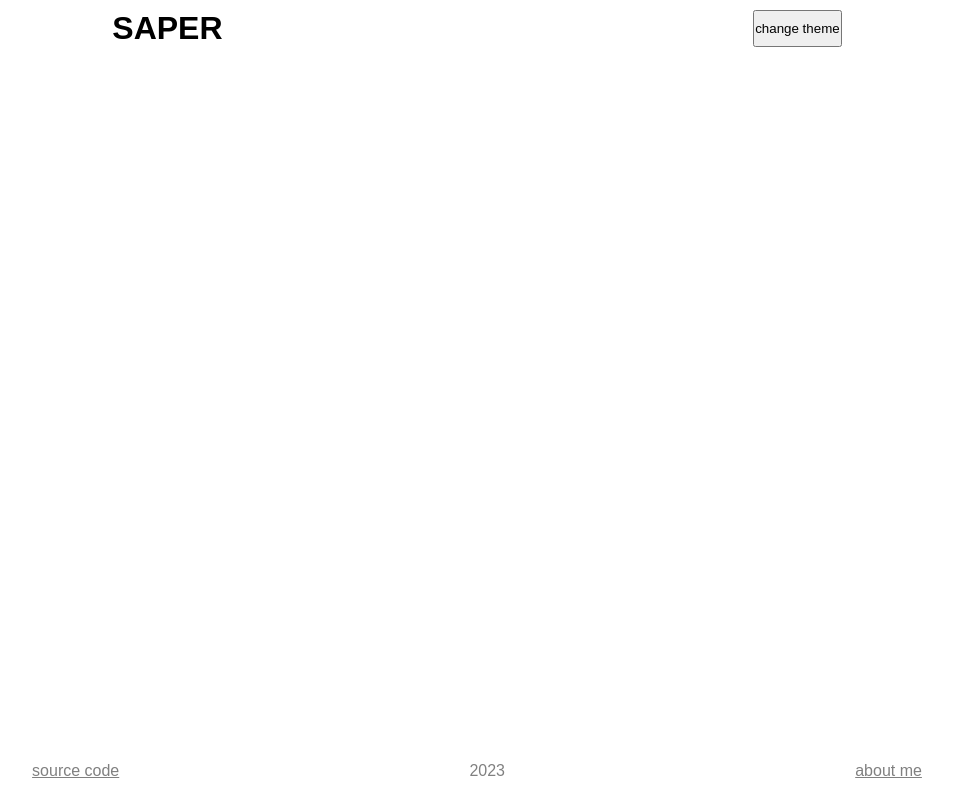
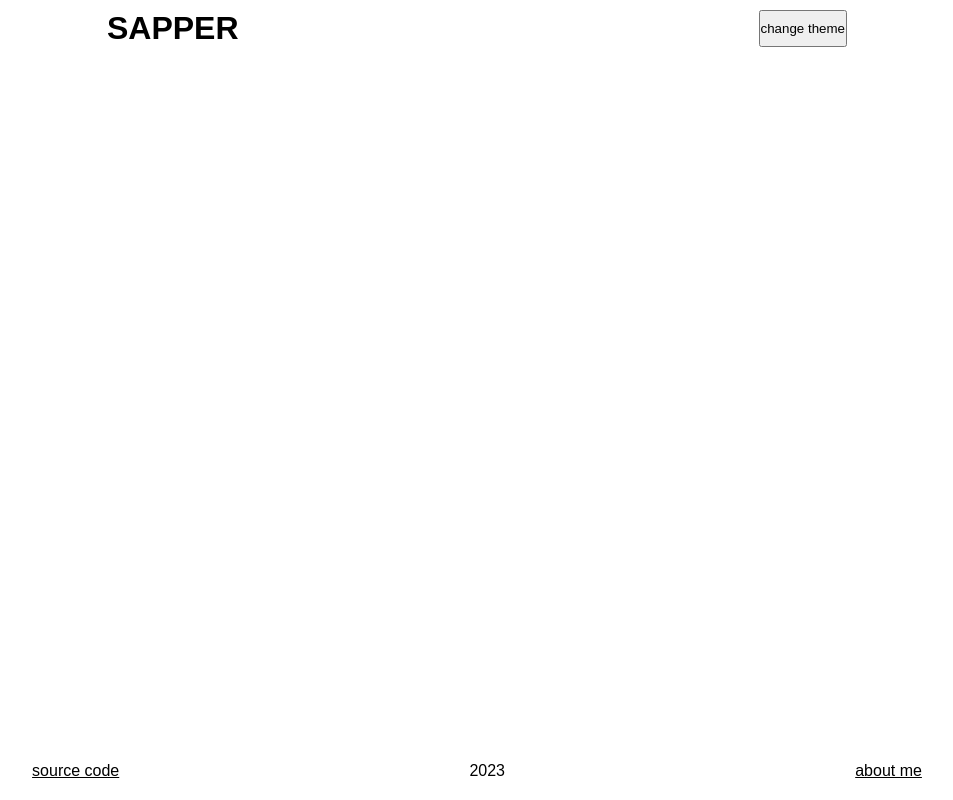
Before and after one commit to Vetapteka/sapper_game, a React (Create React App) app: page / in a window 1280 px wide. Shown: the whole page, without its empty margins (163-1116 px from the left). Built offline with nearby package versions, Linux system fonts and the light colour scheme.

Commit message:
improve layout

```diff
--- a/src/components/layout/Container.ts
+++ b/src/components/layout/Container.ts
@@ -1,6 +1,8 @@
 import styled from 'styled-components';
+import { CONTENT_WIDTH } from '../../styles/global';
 
 export const Container = styled.div`
     margin: 0 auto;
     padding: 10px;
+    max-width: ${CONTENT_WIDTH};
 `;
--- a/src/components/layout/Footer.tsx
+++ b/src/components/layout/Footer.tsx
@@ -1,3 +1,4 @@
+import React from 'react';
 import { Container } from './Container';
 import styled from 'styled-components';
 import { CODE_URL, GIT_URL } from '../../global';
@@ -11,13 +12,13 @@ const Content = styled.div`
     padding: 10px;
     border-radius: 10px;
     justify-content: space-around;
-    color: grey;
+    color: black;
 `;
 
 const Link = styled.a`
     color: inherit;
 `;
-const Footer = () => {
+const Footer: React.FC = () => {
     return (
         <StyledFooter>
             <Container>
--- a/src/components/layout/Header.tsx
+++ b/src/components/layout/Header.tsx
@@ -6,12 +6,12 @@ const Content = styled.div`
     justify-content: space-around;
 `;
 
-const Header = () => {
+const Header: React.FC = () => {
     return (
         <header>
             <Container>
                 <Content>
-                    <h1>SAPER</h1>
+                    <h1>SAPPER</h1>
                     <button>change theme</button>
                 </Content>
             </Container>
--- a/src/components/layout/Layout.tsx
+++ b/src/components/layout/Layout.tsx
@@ -2,7 +2,7 @@ import { ReactNode } from 'react';
 import styled from 'styled-components';
 import Footer from './Footer';
 import Header from './Header';
-import { Main } from './Main';
+import Main from './Main';
 
 interface Props {
     children?: ReactNode;
--- a/src/components/layout/Main.ts
+++ /dev/null
@@ -1,4 +0,0 @@
-import styled from 'styled-components';
-export const Main = styled.main`
-    flex-grow: 1;
-`;
--- /dev/null
+++ b/src/components/layout/Main.tsx
@@ -0,0 +1,25 @@
+import { ReactNode } from 'react';
+import styled from 'styled-components';
+import { Container } from './Container';
+
+const StyledMain = styled.main`
+    flex-grow: 1;
+    position: relative;
+    display: flex;
+    justify-content: center;
+    align-items: center;
+`;
+
+type Props = {
+    children?: ReactNode;
+};
+
+const Main = ({ children }: Props) => {
+    return (
+        <StyledMain>
+            <Container>{children}</Container>
+        </StyledMain>
+    );
+};
+
+export default Main;
--- /dev/null
+++ b/src/styles/global.ts
@@ -0,0 +1 @@
+export const CONTENT_WIDTH: string = '1500px';
```
